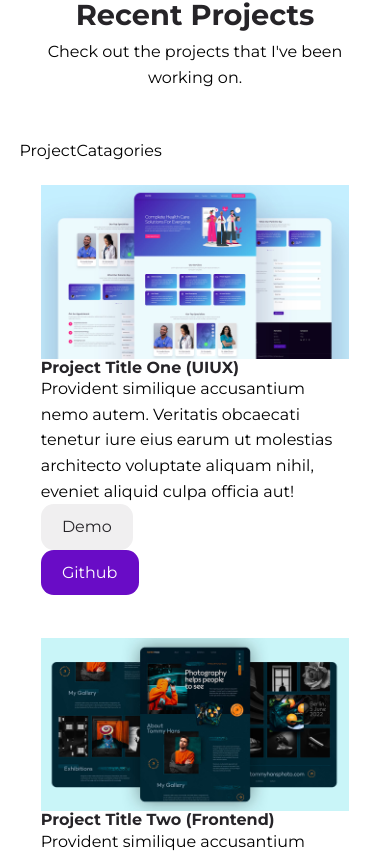
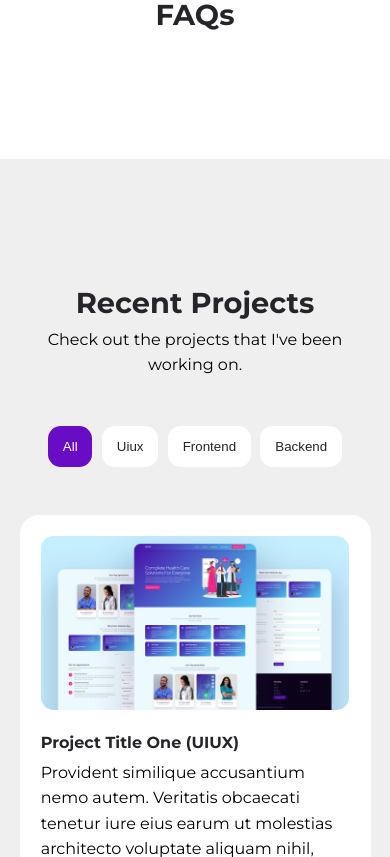
Before and after one commit to DeitchDustin/Portfolio-Website, a React (Create React App) app: page / in a window 390 px wide. Shown: the part 2167-3024 px from the top of the page. Built offline with nearby package versions, Linux system fonts and the light colour scheme.

Commit message:
Completed Portfolio template -- need to add own projects

```diff
--- a/src/App.jsx
+++ b/src/App.jsx
@@ -17,9 +17,9 @@
       <Header/>
       <About/>
       {/* <Services/> */}
-      <Portfolio/>
       {/* <Testimonials/> */}
       <FAQs/>
+      <Portfolio/>
       <Contact/>
       <Footer/>
       <FloatingNav/>
--- /dev/null
+++ b/src/sections/portfolio/CategoryButton.jsx
@@ -0,0 +1,7 @@
+const CategoryButton = ({category, className, onChangeCategory}) => {
+  return (
+    <button className={className} onClick={() => onChangeCategory(category)}>{category}</button>
+  )
+}
+
+export default CategoryButton;
--- a/src/sections/portfolio/Portfolio.jsx
+++ b/src/sections/portfolio/Portfolio.jsx
@@ -1,11 +1,23 @@
 import './portfolio.css';
-import ProjectCatagories from './ProjectCatagories';
+import ProjectCategories from './ProjectCategories';
 import Projects from './Projects';
 import data from './data';
 import { useState } from 'react'
 
 const Portfolio = () => {
   const [projects, setProjects] = useState(data);
+
+  const categories = data.map(item => item.category);
+  const uniqueCategories = ['all', ...new Set(categories)];
+
+  const filterProjectsHandler = (category) => {
+    if(category === 'all') {
+      setProjects(data);
+      return;
+    }
+    const filterProjects = data.filter(project => project.category === category);
+    setProjects(filterProjects)
+  }
 
   return (
     <section id="portfolio">
@@ -14,7 +26,7 @@
         Check out the projects that I've been working on.
       </p>
       <div className='container portfolio__container'>
-        <ProjectCatagories/>
+        <ProjectCategories categories={uniqueCategories} onFilterProject={filterProjectsHandler}/>
         <Projects projects={projects}/>
       </div>
     </section>
--- a/src/sections/portfolio/ProjectCatagories.jsx
+++ /dev/null
@@ -1,9 +0,0 @@
-
-
-const ProjectCatagories = () => {
-  return (
-      <div>ProjectCatagories</div>
-  )
-}
-
-export default ProjectCatagories;
--- /dev/null
+++ b/src/sections/portfolio/ProjectCategories.jsx
@@ -0,0 +1,23 @@
+import CategoryButton from './CategoryButton';
+import {useState} from 'react';
+
+const ProjectCatagories = ({categories, onFilterProject}) => {
+  const [activeCategory, setActiveCategory] = useState('all');
+
+  const changeCategoryHandler = (activeCat) => {
+    setActiveCategory(activeCat);
+    onFilterProject(activeCat);
+  }
+
+  return (
+      <div className='portfolio__categories'>
+        {
+          categories.map(category => (
+            <CategoryButton key={category} category={category} onChangeCategory={() => changeCategoryHandler(category)} className={`btn cat__btn ${activeCategory == category ? 'primary' : 'white'}`}/>
+          ))
+        }
+      </div>
+  )
+}
+
+export default ProjectCatagories;
--- a/src/sections/portfolio/portfolio.css
+++ b/src/sections/portfolio/portfolio.css
@@ -0,0 +1,89 @@
+.portfolio__categories {
+  display: flex;
+  justify-content: center;
+  gap: 1.5rem;
+  flex-wrap: wrap;
+}
+
+.btn.cat__btn {
+  text-transform: capitalize;
+  transition: var(--transition);
+}
+
+.btn.cat__btn:hover {
+  transform: translateY(0);
+}
+
+.portfolio__projects {
+  margin-top: 3rem;
+  display: grid;
+  grid-template-columns: repeat(3, 1fr);
+  gap: 3rem;
+  align-items: start;
+}
+
+.card.portfolio__project{
+  animation: animateProject 800ms ease-in forwards;
+}
+
+@keyframes animateProject {
+  from {
+    opacity: 0;
+  }
+  to {
+    opacity: 1;
+  }
+}
+
+.portfolio__project-image {
+  width: 100%;
+  height: fit-content;
+  min-height: 8rem;
+  max-height: 15rem;
+  background: var(--color-light);
+  border-radius: var(--border-radius-2);
+  margin-bottom: 1.5rem;
+  overflow: hidden;
+}
+
+.portfolio__project p {
+  margin: 0.5rem 0 2rem;
+}
+
+.portfolio__projecr-cta {
+  display: flex;
+  gap: 1rem;
+}
+
+.portfolio__projecr:hover .btn.sm{
+  border: var(--color-white);
+}
+
+.portfolio__projecr:hover .btn.sm.primary {
+  background: transparent;
+  color: var(--color-primary);
+  border-color: var(--color-primary);
+  cursor: pointer;
+}
+
+/* MEDIA QUERIES FOR TABLETS */
+@media screen and (max-width: 1024px) {
+  .portfolio__projects {
+    grid-template-columns: 1fr 1fr;
+    gap: 2rem;
+  }
+}
+
+@media screen and (max-width: 600px) {
+  .portfolio__categories {
+    gap: 0.6rem;
+  }
+  .btn.cat__btn {
+    padding: 0.7rem 0.8rem;
+  }
+
+  .portfolio__projects {
+    grid-template-columns: 1fr;
+    gap: 1.5rem;
+  }
+}
```
